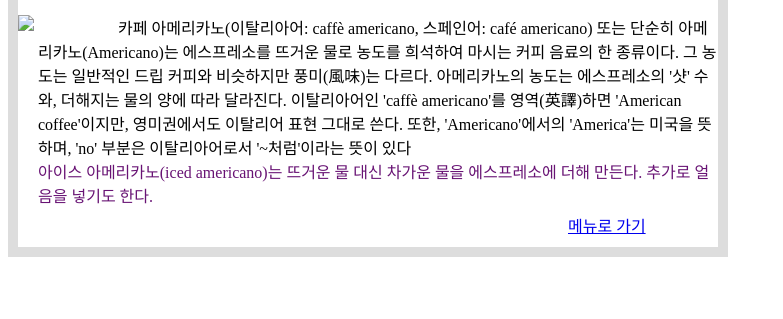
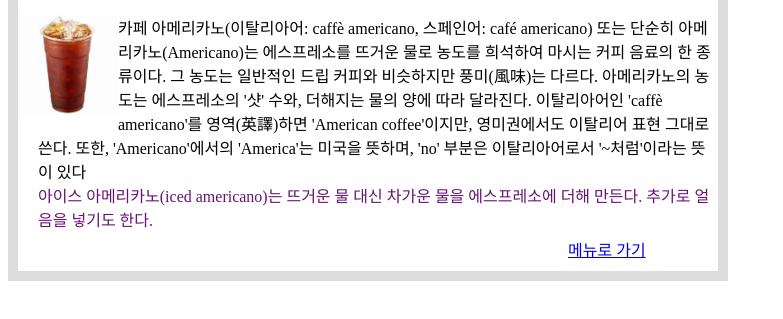
Before and after one commit to Kangs-git/coffeemachine, a plain HTML site: page detail/americano.html in a window 1280 px wide. Shown: the part 67-386 px from the top of the page, without its empty margins (0-783 px from the left). Drawn offline with Linux system fonts and the light colour scheme.

Commit message:
Update americano.html

```diff
--- a/detail/americano.html
+++ b/detail/americano.html
@@ -11,7 +11,7 @@
 <body>
     <div id="wrapper">
         <h3 style="margin-left: 10px; text-align: center;">아이스 아메리카노</h3>
-        <img class="img" src="/web/images/아메리카노.jpg" width="100" />
+        <img class="img" src="/images/아메리카노.jpg" width="100" />
         <p class="americano">
             카페 아메리카노(이탈리아어: caffè americano, 스페인어: café americano) 또는 단순히 아메리카노(Americano)는 에스프레소를 뜨거운 물로 농도를 희석하여 마시는 커피 음료의 한
             종류이다. 그 농도는 일반적인 드립 커피와 비슷하지만 풍미(風味)는 다르다. 아메리카노의 농도는 에스프레소의 '샷' 수와, 더해지는 물의 양에 따라 달라진다. 이탈리아어인 'caffè americano'를
```
